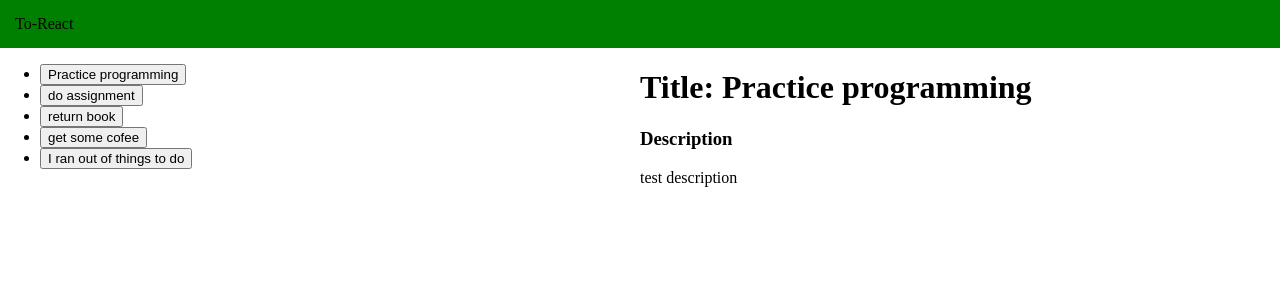
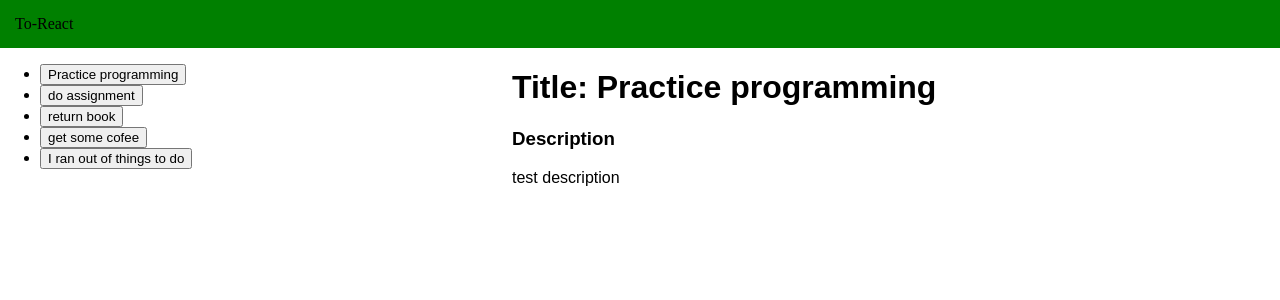
Before and after one commit to 0CottonBuds/react-to-do-list, a React (Vite) app: page / in a window 1280 px wide. Shown: the top 300 px of the page. Built offline with nearby package versions, Linux system fonts and the light colour scheme.

Commit message:
change float ratio and font families

```diff
--- a/src/App.css
+++ b/src/App.css
@@ -12,11 +12,13 @@ html,body
 }
 
 .todo-list-container {
+  font-family: Arial, Helvetica, sans-serif;
   float: left;
-  width: 50%;
+  width: 40%;
 }
 
 .todo-list-item-infomarion-container{
+  font-family: Arial, Helvetica, sans-serif;
   float: right;
-  width: 50%;
+  width: 60%;
 }
```
